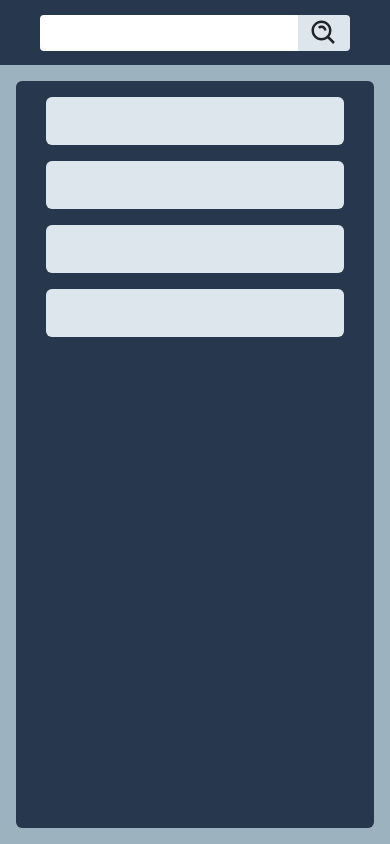
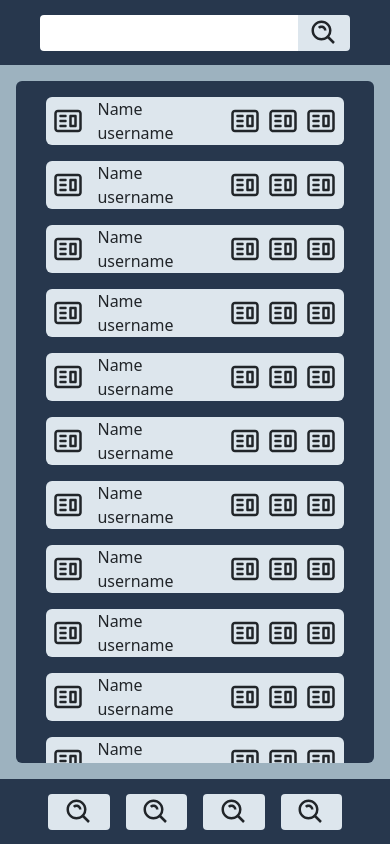
Before and after one commit to rhitabratakarar/DataLock, a React (Create React App) app in the folder DataLock/ClientApp/: page / in a window 390 px wide. Built offline with nearby package versions, Linux system fonts and the light colour scheme.

Commit message:
base interface done need refinement and responsiveness

```diff
--- a/DataLock/ClientApp/src/App.js
+++ b/DataLock/ClientApp/src/App.js
@@ -1,6 +1,6 @@
 import "./custom.css";
-import BrowserWindow from './components/BrowserWindow';
+import Display from "./components/Display";
 
 export default function App() {
-    return (<BrowserWindow />);
+    return (<Display />);
 }
--- a/DataLock/ClientApp/src/components/BrowserWindow.jsx
+++ b/DataLock/ClientApp/src/components/BrowserWindow.jsx
@@ -1,26 +1,22 @@
 import CredentialSearch from "./CredentialSearch";
 import { ColorContext } from "../contexts";
-import { useState } from 'react';
-import getColorPallete from "../colorPalletePicker";
+import { useContext } from 'react';
 import Credentials from "./Credentials";
+import PageFunctions from "./PageFunctions";
 
 export default function BrowserWindow() {
-	const colorPallete = getColorPallete();
-	// eslint-disable-next-line no-unused-vars
-	const [colors, setColors] = useState(colorPallete);
+	const colors = useContext(ColorContext);
 
 	return (
-		<ColorContext.Provider value={colors}>
-		{(colors.hasOwnProperty("primary"))? (
+		(colors.hasOwnProperty("primary"))? (
 			<div
-				className="flex flex-col h-screen w-screen justify-center items-center pb-3"
+				className="flex flex-col h-full w-screen justify-center items-center md:w-[700px]"
 				style={{ backgroundColor: colors.tertiary }}
 			>
 				<CredentialSearch />
 				<Credentials />
+				<PageFunctions />
 			</div>
-		): (<></>)}
-
-		</ColorContext.Provider>
+		): (<></>)
 	);
 }
--- a/DataLock/ClientApp/src/components/Credential.jsx
+++ b/DataLock/ClientApp/src/components/Credential.jsx
@@ -1,13 +1,29 @@
 import { useContext } from "react";
 import { ColorContext } from "../contexts";
+import { CgWebsite } from "react-icons/cg"
 
 export default function Credential() {
   const colors = useContext(ColorContext);
   return (
     <div
-			className="w-10/12 h-[48px] min-h-[48px] flex flex-col justify-center items-center my-2 rounded-md"
+      className="w-10/12 h-[48px] min-h-[48px] flex flex-row justify-center items-center my-2 rounded-md cursor-pointer"
       style={{ backgroundColor: colors.quaternary }}
     >
+      <div className="flex flex-row w-7/12">
+        <div className="flex items-center w-3/12 justify-center">
+          <CgWebsite size={30} className="" />
+        </div>
+
+        <div className="flex flex-col justify-center items-start w-9/12 pl-2">
+          <span>Name</span>
+          <span>username</span>
+        </div>
+      </div>
+      <div className="flex flow-row justify-end items-center w-5/12">
+        <CgWebsite size={30} className="mr-2"/>
+        <CgWebsite size={30} className="mr-2"/>
+        <CgWebsite size={30} className="mr-2"/>
+      </div>
     </div>
   );
 }
--- a/DataLock/ClientApp/src/components/CredentialSearch.jsx
+++ b/DataLock/ClientApp/src/components/CredentialSearch.jsx
@@ -6,7 +6,7 @@ export default function CredentialSearch() {
   const colors = useContext(ColorContext);
   return (
     <div
-      className="search-container px-10 items-center flex mb-3"
+      className="search-container px-10 items-center flex mb-3 md:rounded-md md:mt-3"
       style={{ backgroundColor: colors.primary }}
     >
       <div className="flex flex-row w-full justify-center">
--- a/DataLock/ClientApp/src/components/Credentials.jsx
+++ b/DataLock/ClientApp/src/components/Credentials.jsx
@@ -6,9 +6,26 @@ export default function Credentials() {
 	const colors = useContext(ColorContext);
 	return (
 		<div
-			className="w-11/12 h-screen min-h-[100px] flex flex-col items-center pt-2 rounded-md"
+			className="w-11/12 h-screen min-h-[100px] flex flex-col items-center pt-2 rounded-md overflow-scroll"
 			style={{ backgroundColor: colors.primary }}
 		>
+			<Credential />
+			<Credential />
+			<Credential />
+			<Credential />
+			<Credential />
+			<Credential />
+			<Credential />
+			<Credential />
+			<Credential />
+			<Credential />
+			<Credential />
+			<Credential />
+			<Credential />
+			<Credential />
+			<Credential />
+			<Credential />
+			<Credential />
 			<Credential />
 			<Credential />
 			<Credential />
--- /dev/null
+++ b/DataLock/ClientApp/src/components/Display.jsx
@@ -0,0 +1,17 @@
+import BrowserWindow from "./BrowserWindow";
+import { useState } from "react";
+import { ColorContext } from "../contexts";
+import getColorPallete from "../colorPalletePicker";
+
+export default function Display() {
+  	const colorPallete = getColorPallete();
+    // eslint-disable-next-line no-unused-vars
+    const [colors, setColors] = useState(colorPallete);
+    return (
+      <ColorContext.Provider value={colors}>
+      <div className="w-screen h-screen flex justify-center items-center" style={{ backgroundColor: colors.tertiary }}>
+        <BrowserWindow />
+      </div>
+      </ColorContext.Provider>
+    );
+}
--- a/DataLock/ClientApp/src/components/PageFunctions.jsx
+++ b/DataLock/ClientApp/src/components/PageFunctions.jsx
@@ -1,5 +1,56 @@
+import { useContext } from "react";
+import { ColorContext } from "../contexts";
+import { BiSearchAlt } from "react-icons/bi";
+
 export default function PageFunctions() {
-    return (
-        <div className="w-screen h-[100px] bg-black min-h-[100px]">PageFunctions</div>
-    );
+  const colors = useContext(ColorContext);
+  return (
+    <div
+      className="search-container px-10 items-center flex mt-3"
+      style={{ backgroundColor: colors.primary }}
+    >
+      <div className="flex flex-row w-full justify-center">
+        {/* <input
+          className="h-[36px] w-10/12"
+          style={{ borderRadius: "4px 0 0 4px" }}
+        /> */}
+        <button
+          className="w-3/12 h-[36px] flex justify-center items-center mx-2"
+          style={{
+            borderRadius: "4px",
+            backgroundColor: colors.quaternary,
+          }}
+        >
+          <BiSearchAlt size={30}/>
+        </button>
+        <button
+          className="w-3/12 h-[36px] flex justify-center items-center mx-2"
+          style={{
+            borderRadius: "4px",
+            backgroundColor: colors.quaternary,
+          }}
+        >
+          <BiSearchAlt size={30}/>
+        </button>
+        <button
+          className="w-3/12 h-[36px] flex justify-center items-center mx-2"
+          style={{
+            borderRadius: "4px",
+            backgroundColor: colors.quaternary,
+          }}
+        >
+          <BiSearchAlt size={30}/>
+        </button>
+        <button
+          className="w-3/12 h-[36px] flex justify-center items-center mx-2"
+          style={{
+            borderRadius: "4px",
+            backgroundColor: colors.quaternary,
+          }}
+        >
+          <BiSearchAlt size={30}/>
+        </button>
+      </div>
+    </div>
+  );
 }
--- a/DataLock/ClientApp/src/custom.css
+++ b/DataLock/ClientApp/src/custom.css
@@ -5,7 +5,7 @@
 @tailwind utilities;
 
 .search-container {
-  width: 100vw;
+  width: 100%;
   height: 65px;
   flex-shrink: 0;
 }
```
Lines whose indentation alone changed are shown as unchanged.
